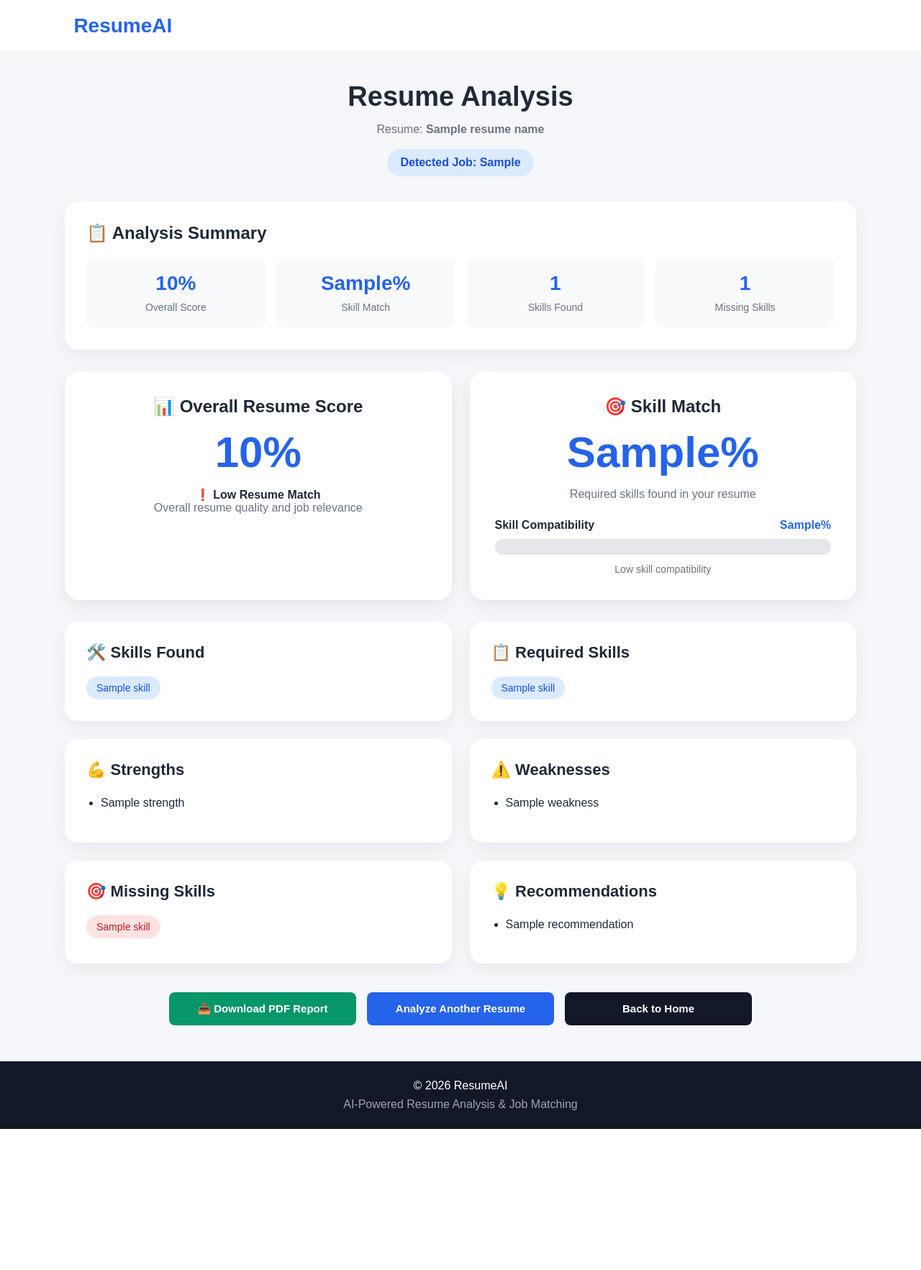
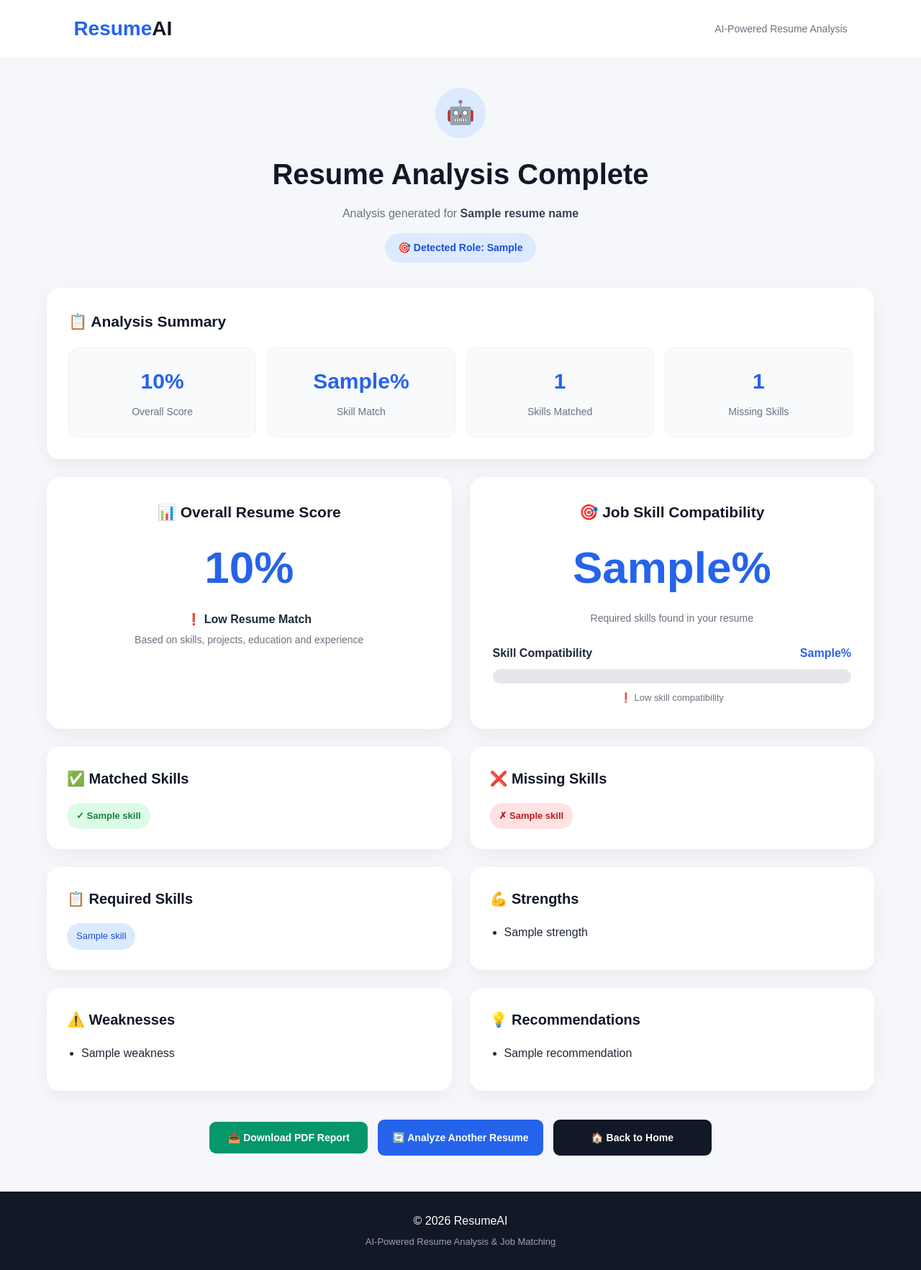
Before and after one commit to Sathiuppar2242/AI-Resume-Analyzer, a Flask app: template templates/result.html in a window 1280 px wide. Shown: the whole page at 72% size. Before the commit the page ends 1569 px from the top, so only its background shows below. Run offline with Flask 3, Linux system fonts and the light colour scheme; the template is opened without the code that fills it: most values are stand-ins (such as "Sample title", 1, 10 or a date in 2020).

Commit message:
Polish resume analysis results interface

```diff
--- a/templates/result.html
+++ b/templates/result.html
@@ -7,7 +7,7 @@
 
     <meta name="viewport" content="width=device-width, initial-scale=1.0">
 
-    <title>Resume Analysis - ResumeAI</title>
+    <title>Resume Analysis | ResumeAI</title>
 
     <style>
 
@@ -18,64 +18,105 @@
         }
 
         body {
-            font-family: Arial, sans-serif;
+            font-family: Arial, Helvetica, sans-serif;
             background: #f5f7fb;
             color: #1f2937;
+            line-height: 1.6;
         }
 
+        /* HEADER */
+
         header {
-            background: white;
-            padding: 20px 8%;
+            background: #ffffff;
+            padding: 18px 8%;
             border-bottom: 1px solid #e5e7eb;
+            display: flex;
+            justify-content: space-between;
+            align-items: center;
         }
 
         .logo {
             font-size: 28px;
-            font-weight: bold;
+            font-weight: 800;
             color: #2563eb;
         }
 
+        .logo span {
+            color: #111827;
+        }
+
+        .header-tag {
+            font-size: 14px;
+            color: #6b7280;
+        }
+
+        /* MAIN CONTAINER */
+
         .container {
             width: 90%;
-            max-width: 1100px;
+            max-width: 1150px;
             margin: 40px auto;
         }
 
-        .header-section {
+        /* HERO */
+
+        .analysis-header {
             text-align: center;
             margin-bottom: 35px;
         }
 
-        .header-section h1 {
-            font-size: 38px;
-            margin-bottom: 15px;
+        .analysis-icon {
+            width: 70px;
+            height: 70px;
+            margin: 0 auto 18px;
+            border-radius: 50%;
+            background: #dbeafe;
+            display: flex;
+            justify-content: center;
+            align-items: center;
+            font-size: 32px;
         }
 
-        .header-section p {
+        .analysis-header h1 {
+            font-size: 40px;
+            margin-bottom: 10px;
+            color: #111827;
+        }
+
+        .analysis-header p {
             color: #6b7280;
-            margin-bottom: 8px;
+        }
+
+        .resume-name {
+            font-weight: bold;
+            color: #374151;
         }
 
         .job-badge {
             display: inline-block;
-            margin-top: 10px;
-            padding: 10px 18px;
-            border-radius: 20px;
+            margin-top: 15px;
+            padding: 9px 18px;
+            border-radius: 25px;
             background: #dbeafe;
             color: #1d4ed8;
             font-weight: bold;
+            font-size: 14px;
         }
 
+        /* SUMMARY */
+
         .summary-card {
-            background: white;
+            background: #ffffff;
             padding: 30px;
             border-radius: 18px;
-            margin-bottom: 30px;
+            margin-bottom: 25px;
             box-shadow: 0 8px 25px rgba(0, 0, 0, 0.06);
         }
 
-        .summary-card h2 {
+        .section-title {
+            font-size: 21px;
             margin-bottom: 20px;
+            color: #111827;
         }
 
         .summary-grid {
@@ -86,58 +127,66 @@
 
         .summary-item {
             background: #f8fafc;
-            padding: 20px;
-            border-radius: 12px;
+            padding: 22px 15px;
+            border-radius: 14px;
             text-align: center;
+            border: 1px solid #eef2f7;
         }
 
-        .summary-item strong {
+        .summary-number {
             display: block;
-            font-size: 28px;
+            font-size: 30px;
+            font-weight: 800;
             color: #2563eb;
-            margin-bottom: 8px;
+            margin-bottom: 5px;
         }
 
-        .summary-item span {
+        .summary-label {
             color: #6b7280;
             font-size: 14px;
         }
 
+        /* SCORE AREA */
+
         .score-container {
             display: grid;
-            grid-template-columns: repeat(2, 1fr);
+            grid-template-columns: 1fr 1fr;
             gap: 25px;
-            margin-bottom: 30px;
+            margin-bottom: 25px;
         }
 
         .score-card {
-            background: white;
+            background: #ffffff;
             border-radius: 20px;
-            padding: 35px;
+            padding: 32px;
             text-align: center;
-            box-shadow: 0 8px 25px rgba(0, 0, 0, 0.07);
+            box-shadow: 0 8px 25px rgba(0, 0, 0, 0.06);
         }
 
         .score-card h2 {
-            margin-bottom: 10px;
+            font-size: 21px;
+            margin-bottom: 8px;
+            color: #111827;
         }
 
         .score {
-            font-size: 60px;
-            font-weight: bold;
+            font-size: 62px;
+            font-weight: 800;
             color: #2563eb;
-            margin: 15px 0;
+            margin: 10px 0;
         }
 
         .score-label {
             color: #6b7280;
+            font-size: 14px;
         }
 
         .score-status {
-            margin-top: 10px;
             font-weight: bold;
-            font-size: 16px;
+            margin-bottom: 5px;
         }
+
+        /* PROGRESS */
 
         .skill-match-wrapper {
             margin-top: 25px;
@@ -147,8 +196,7 @@
         .skill-match-header {
             display: flex;
             justify-content: space-between;
-            align-items: center;
-            margin-bottom: 10px;
+            margin-bottom: 9px;
             font-weight: bold;
         }
 
@@ -158,7 +206,7 @@
 
         .progress-container {
             width: 100%;
-            height: 22px;
+            height: 20px;
             background: #e5e7eb;
             border-radius: 20px;
             overflow: hidden;
@@ -173,28 +221,31 @@
         }
 
         .progress-message {
-            margin-top: 12px;
+            margin-top: 10px;
             text-align: center;
             color: #6b7280;
-            font-size: 14px;
+            font-size: 13px;
         }
+
+        /* DETAILS */
 
         .grid {
             display: grid;
-            grid-template-columns: repeat(2, 1fr);
+            grid-template-columns: 1fr 1fr;
             gap: 25px;
         }
 
         .card {
-            background: white;
-            padding: 30px;
+            background: #ffffff;
+            padding: 28px;
             border-radius: 18px;
-            box-shadow: 0 8px 25px rgba(0, 0, 0, 0.06);
+            box-shadow: 0 8px 25px rgba(0, 0, 0, 0.05);
         }
 
         .card h2 {
-            margin-bottom: 20px;
-            font-size: 22px;
+            font-size: 20px;
+            margin-bottom: 18px;
+            color: #111827;
         }
 
         .card ul {
@@ -202,56 +253,84 @@
         }
 
         .card li {
-            margin-bottom: 12px;
-            line-height: 1.6;
+            margin-bottom: 11px;
         }
+
+        /* SKILL BADGES */
 
         .skills {
             display: flex;
             flex-wrap: wrap;
-            gap: 10px;
+            gap: 9px;
         }
 
         .skill {
             background: #dbeafe;
             color: #1d4ed8;
-            padding: 8px 14px;
+            padding: 8px 13px;
             border-radius: 20px;
-            font-size: 14px;
+            font-size: 13px;
+            font-weight: 500;
+        }
+
+        .matched-skill {
+            background: #dcfce7;
+            color: #15803d;
+            padding: 8px 13px;
+            border-radius: 20px;
+            font-size: 13px;
+            font-weight: 600;
         }
 
         .missing-skill {
             background: #fee2e2;
             color: #b91c1c;
-            padding: 8px 14px;
+            padding: 8px 13px;
             border-radius: 20px;
-            font-size: 14px;
+            font-size: 13px;
+            font-weight: 600;
         }
 
         .empty-message {
             color: #6b7280;
+            font-size: 14px;
         }
+
+        /* BUTTONS */
 
         .buttons {
             display: flex;
-            gap: 15px;
             justify-content: center;
-            margin: 40px auto;
+            align-items: center;
+            gap: 14px;
             flex-wrap: wrap;
+            margin: 40px auto 20px;
         }
 
         .button {
-            display: block;
-            width: 260px;
-            padding: 14px;
+            min-width: 220px;
+            padding: 14px 20px;
             text-align: center;
             color: white;
             text-decoration: none;
             border: none;
-            border-radius: 8px;
+            border-radius: 9px;
             font-weight: bold;
             cursor: pointer;
-            font-size: 15px;
+            font-size: 14px;
+            transition: 0.2s ease;
+        }
+
+        .button:hover {
+            transform: translateY(-2px);
+        }
+
+        .download-button {
+            background: #059669;
+        }
+
+        .download-button:hover {
+            background: #047857;
         }
 
         .back-button {
@@ -278,18 +349,23 @@
             background: #374151;
         }
 
+        /* FOOTER */
+
         footer {
             margin-top: 50px;
-            padding: 25px;
+            padding: 28px;
             text-align: center;
             background: #111827;
             color: white;
         }
 
         footer p + p {
-            margin-top: 8px;
+            margin-top: 6px;
             color: #9ca3af;
+            font-size: 13px;
         }
+
+        /* RESPONSIVE */
 
         @media (max-width: 850px) {
 
@@ -331,36 +440,51 @@
 <body>
 
 
+    <!-- HEADER -->
+
     <header>
 
         <div class="logo">
-            ResumeAI
+            Resume<span>AI</span>
+        </div>
+
+        <div class="header-tag">
+            AI-Powered Resume Analysis
         </div>
 
     </header>
 
 
+    <!-- MAIN -->
+
     <div class="container">
 
 
-        <!-- HEADER -->
+        <!-- ANALYSIS HEADER -->
 
-        <div class="header-section">
+        <div class="analysis-header">
+
+            <div class="analysis-icon">
+                🤖
+            </div>
 
             <h1>
-                Resume Analysis
+                Resume Analysis Complete
             </h1>
 
             <p>
-                Resume:
-                <strong>{{ resume_name }}</strong>
+                Analysis generated for
+                <span class="resume-name">
+                    {{ resume_name }}
+                </span>
             </p>
+
 
             {% if analysis.detected_job %}
 
                 <div class="job-badge">
 
-                    Detected Job:
+                    🎯 Detected Role:
                     {{ analysis.detected_job.title() }}
 
                 </div>
@@ -370,23 +494,24 @@
         </div>
 
 
-        <!-- ANALYSIS SUMMARY -->
+        <!-- SUMMARY -->
 
         <div class="summary-card">
 
-            <h2>
+            <h2 class="section-title">
                 📋 Analysis Summary
             </h2>
 
             <div class="summary-grid">
 
+
                 <div class="summary-item">
 
-                    <strong>
+                    <span class="summary-number">
                         {{ analysis.resume_score }}%
-                    </strong>
+                    </span>
 
-                    <span>
+                    <span class="summary-label">
                         Overall Score
                     </span>
 
@@ -395,11 +520,11 @@
 
                 <div class="summary-item">
 
-                    <strong>
+                    <span class="summary-number">
                         {{ analysis.skill_match }}%
-                    </strong>
+                    </span>
 
-                    <span>
+                    <span class="summary-label">
                         Skill Match
                     </span>
 
@@ -408,12 +533,12 @@
 
                 <div class="summary-item">
 
-                    <strong>
+                    <span class="summary-number">
                         {{ analysis.skills|length }}
-                    </strong>
+                    </span>
 
-                    <span>
-                        Skills Found
+                    <span class="summary-label">
+                        Skills Matched
                     </span>
 
                 </div>
@@ -421,15 +546,16 @@
 
                 <div class="summary-item">
 
-                    <strong>
+                    <span class="summary-number">
                         {{ analysis.missing_skills|length }}
-                    </strong>
+                    </span>
 
-                    <span>
+                    <span class="summary-label">
                         Missing Skills
                     </span>
 
                 </div>
+
 
             </div>
 
@@ -461,8 +587,8 @@
 
                 <p class="score-label">
 
-                    Overall resume quality
-                    and job relevance
+                    Based on skills, projects,
+                    education and experience
 
                 </p>
 
@@ -474,7 +600,7 @@
             <div class="score-card">
 
                 <h2>
-                    🎯 Skill Match
+                    🎯 Job Skill Compatibility
                 </h2>
 
                 <div class="score">
@@ -530,17 +656,17 @@
         </div>
 
 
-        <!-- DETAILS -->
+        <!-- DETAIL CARDS -->
 
         <div class="grid">
 
 
-            <!-- SKILLS FOUND -->
+            <!-- MATCHED SKILLS -->
 
             <div class="card">
 
                 <h2>
-                    🛠️ Skills Found
+                    ✅ Matched Skills
                 </h2>
 
                 {% if analysis.skills %}
@@ -549,8 +675,10 @@
 
                         {% for skill in analysis.skills %}
 
-                            <span class="skill">
-                                {{ skill }}
+                            <span class="matched-skill">
+
+                                ✓ {{ skill }}
+
                             </span>
 
                         {% endfor %}
@@ -560,7 +688,48 @@
                 {% else %}
 
                     <p class="empty-message">
-                        No matching skills found.
+
+                        No required skills from the
+                        job description were found
+                        in your resume.
+
+                    </p>
+
+                {% endif %}
+
+            </div>
+
+
+            <!-- MISSING SKILLS -->
+
+            <div class="card">
+
+                <h2>
+                    ❌ Missing Skills
+                </h2>
+
+                {% if analysis.missing_skills %}
+
+                    <div class="skills">
+
+                        {% for skill in analysis.missing_skills %}
+
+                            <span class="missing-skill">
+
+                                ✗ {{ skill }}
+
+                            </span>
+
+                        {% endfor %}
+
+                    </div>
+
+                {% else %}
+
+                    <p class="empty-message">
+
+                        🎉 No required skills are missing!
+
                     </p>
 
                 {% endif %}
@@ -660,40 +835,9 @@
                 {% else %}
 
                     <p class="empty-message">
+
                         No major weaknesses identified.
-                    </p>
 
-                {% endif %}
-
-            </div>
-
-
-            <!-- MISSING SKILLS -->
-
-            <div class="card">
-
-                <h2>
-                    🎯 Missing Skills
-                </h2>
-
-                {% if analysis.missing_skills %}
-
-                    <div class="skills">
-
-                        {% for skill in analysis.missing_skills %}
-
-                            <span class="missing-skill">
-                                {{ skill }}
-                            </span>
-
-                        {% endfor %}
-
-                    </div>
-
-                {% else %}
-
-                    <p class="empty-message">
-                        No major missing skills identified.
                     </p>
 
                 {% endif %}
@@ -824,7 +962,7 @@
                 class="button back-button"
             >
 
-                Analyze Another Resume
+                🔄 Analyze Another Resume
 
             </a>
 
@@ -836,7 +974,7 @@
                 class="button home-button"
             >
 
-                Back to Home
+                🏠 Back to Home
 
             </a>
 
@@ -898,22 +1038,28 @@
                 if (score >= 80) {
 
                     progressMessage.innerText =
-                        "Excellent skill compatibility";
+                        "🌟 Excellent skill compatibility";
 
-                } else if (score >= 60) {
+                }
+
+                else if (score >= 60) {
 
                     progressMessage.innerText =
-                        "Good skill compatibility";
+                        "👍 Good skill compatibility";
 
-                } else if (score >= 40) {
+                }
+
+                else if (score >= 40) {
 
                     progressMessage.innerText =
-                        "Moderate skill compatibility";
+                        "⚠️ Moderate skill compatibility";
 
-                } else {
+                }
+
+                else {
 
                     progressMessage.innerText =
-                        "Low skill compatibility";
+                        "❗ Low skill compatibility";
 
                 }
 
```
Also changed, not shown: other parts of templates/result.html (+62 -27 lines).
